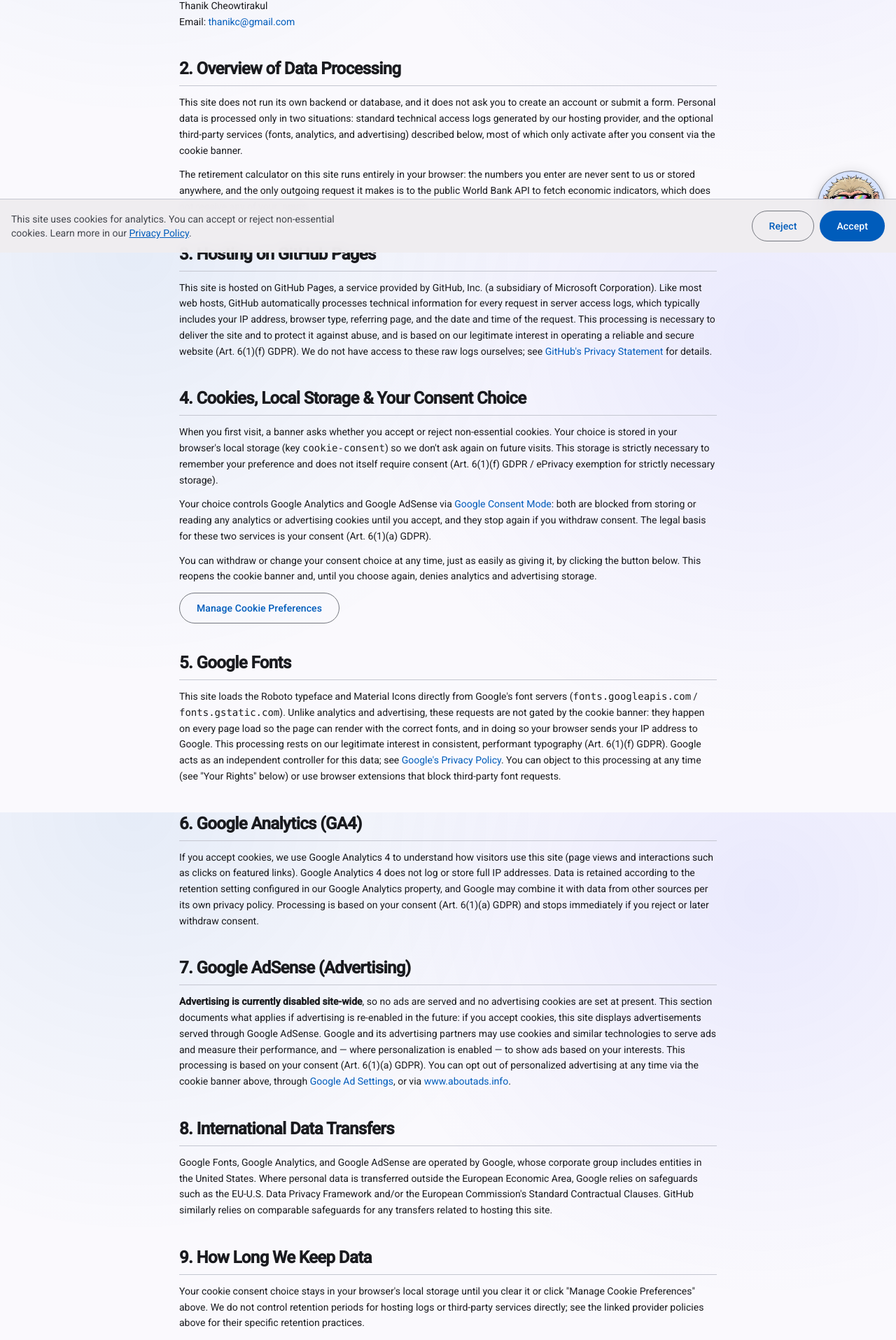
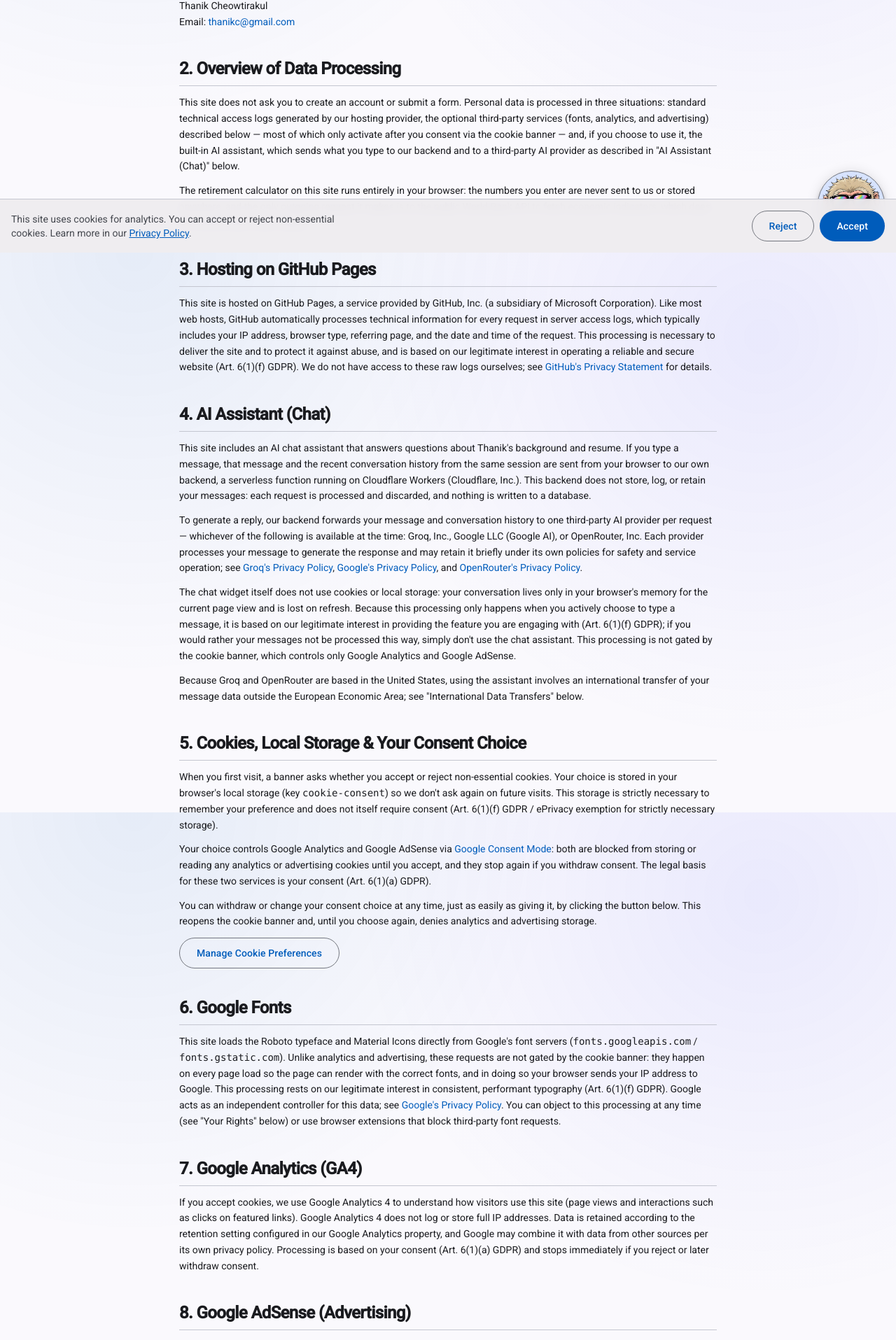
Before and after one commit to thanikc/thanikc.github.io, an Angular app in the folder apps/ui/: page /privacy-policy in a window 1280 px wide. Shown: the part 439-2354 px from the top of the page at 70% size. Built offline with nearby package versions, Linux system fonts and the light colour scheme.

Commit message:
feat(privacy): update privacy policy to include AI assistant

```diff
--- a/apps/ui/src/app/domains/privacy/privacy-policy.component.html
+++ b/apps/ui/src/app/domains/privacy/privacy-policy.component.html
@@ -8,8 +8,9 @@
     This Privacy Policy explains what personal data is processed when you visit
     <strong>thanikc.github.io</strong> ("this site"), why it is processed, and what rights you have
     under the EU General Data Protection Regulation (GDPR). This site is a personal portfolio: it
-    has no user accounts, no comment sections, and no contact forms, so almost all data processing
-    described below comes from hosting the site and from the third-party services listed.
+    has no user accounts, no comment sections, and no contact forms. Data processing described below
+    comes from hosting the site, from the third-party services listed, and from the built-in AI
+    assistant if you choose to use it.
   </p>
 
   <section class="space-y-3">
@@ -29,11 +30,12 @@
       2. Overview of Data Processing
     </h2>
     <p class="policy-body leading-relaxed">
-      This site does not run its own backend or database, and it does not ask you to create an
-      account or submit a form. Personal data is processed only in two situations: standard
-      technical access logs generated by our hosting provider, and the optional third-party services
-      (fonts, analytics, and advertising) described below, most of which only activate after you
-      consent via the cookie banner.
+      This site does not ask you to create an account or submit a form. Personal data is processed
+      in three situations: standard technical access logs generated by our hosting provider, the
+      optional third-party services (fonts, analytics, and advertising) described below — most of
+      which only activate after you consent via the cookie banner — and, if you choose to use it,
+      the built-in AI assistant, which sends what you type to our backend and to a third-party AI
+      provider as described in "AI Assistant (Chat)" below.
     </p>
     <p class="policy-body leading-relaxed">
       The retirement calculator on this site runs entirely in your browser: the numbers you enter
@@ -67,7 +69,62 @@
 
   <section class="space-y-3">
     <h2 class="text-2xl font-bold tracking-tight pb-2 border-b policy-heading">
-      4. Cookies, Local Storage &amp; Your Consent Choice
+      4. AI Assistant (Chat)
+    </h2>
+    <p class="policy-body leading-relaxed">
+      This site includes an AI chat assistant that answers questions about Thanik's background and
+      resume. If you type a message, that message and the recent conversation history from the same
+      session are sent from your browser to our own backend, a serverless function running on
+      Cloudflare Workers (Cloudflare, Inc.). This backend does not store, log, or retain your
+      messages: each request is processed and discarded, and nothing is written to a database.
+    </p>
+    <p class="policy-body leading-relaxed">
+      To generate a reply, our backend forwards your message and conversation history to one
+      third-party AI provider per request — whichever of the following is available at the time:
+      Groq, Inc., Google LLC (Google AI), or OpenRouter, Inc. Each provider processes your message
+      to generate the response and may retain it briefly under its own policies for safety and
+      service operation; see
+      <a
+        class="policy-link"
+        href="https://groq.com/privacy-policy"
+        target="_blank"
+        rel="noopener noreferrer"
+        >Groq's Privacy Policy</a
+      >,
+      <a
+        class="policy-link"
+        href="https://policies.google.com/privacy"
+        target="_blank"
+        rel="noopener noreferrer"
+        >Google's Privacy Policy</a
+      >, and
+      <a
+        class="policy-link"
+        href="https://openrouter.ai/privacy"
+        target="_blank"
+        rel="noopener noreferrer"
+        >OpenRouter's Privacy Policy</a
+      >.
+    </p>
+    <p class="policy-body leading-relaxed">
+      The chat widget itself does not use cookies or local storage: your conversation lives only in
+      your browser's memory for the current page view and is lost on refresh. Because this
+      processing only happens when you actively choose to type a message, it is based on our
+      legitimate interest in providing the feature you are engaging with (Art. 6(1)(f) GDPR); if you
+      would rather your messages not be processed this way, simply don't use the chat assistant.
+      This processing is not gated by the cookie banner, which controls only Google Analytics and
+      Google AdSense.
+    </p>
+    <p class="policy-body leading-relaxed">
+      Because Groq and OpenRouter are based in the United States, using the assistant involves an
+      international transfer of your message data outside the European Economic Area; see
+      "International Data Transfers" below.
+    </p>
+  </section>
+
+  <section class="space-y-3">
+    <h2 class="text-2xl font-bold tracking-tight pb-2 border-b policy-heading">
+      5. Cookies, Local Storage &amp; Your Consent Choice
     </h2>
     <p class="policy-body leading-relaxed">
       When you first visit, a banner asks whether you accept or reject non-essential cookies. Your
@@ -99,7 +156,7 @@
   </section>
 
   <section class="space-y-3">
-    <h2 class="text-2xl font-bold tracking-tight pb-2 border-b policy-heading">5. Google Fonts</h2>
+    <h2 class="text-2xl font-bold tracking-tight pb-2 border-b policy-heading">6. Google Fonts</h2>
     <p class="policy-body leading-relaxed">
       This site loads the Roboto typeface and Material Icons directly from Google's font servers
       (<code>fonts.googleapis.com</code> / <code>fonts.gstatic.com</code>). Unlike analytics and
@@ -120,7 +177,7 @@
 
   <section class="space-y-3">
     <h2 class="text-2xl font-bold tracking-tight pb-2 border-b policy-heading">
-      6. Google Analytics (GA4)
+      7. Google Analytics (GA4)
     </h2>
     <p class="policy-body leading-relaxed">
       If you accept cookies, we use Google Analytics 4 to understand how visitors use this site
@@ -134,7 +191,7 @@
 
   <section class="space-y-3">
     <h2 class="text-2xl font-bold tracking-tight pb-2 border-b policy-heading">
-      7. Google AdSense (Advertising)
+      8. Google AdSense (Advertising)
     </h2>
     <p class="policy-body leading-relaxed">
       <strong>Advertising is currently disabled site-wide</strong>, so no ads are served and no
@@ -164,32 +221,35 @@
 
   <section class="space-y-3">
     <h2 class="text-2xl font-bold tracking-tight pb-2 border-b policy-heading">
-      8. International Data Transfers
+      9. International Data Transfers
     </h2>
     <p class="policy-body leading-relaxed">
       Google Fonts, Google Analytics, and Google AdSense are operated by Google, whose corporate
-      group includes entities in the United States. Where personal data is transferred outside the
-      European Economic Area, Google relies on safeguards such as the EU-U.S. Data Privacy Framework
-      and/or the European Commission's Standard Contractual Clauses. GitHub similarly relies on
-      comparable safeguards for any transfers related to hosting this site.
+      group includes entities in the United States. If you use the AI chat assistant, Groq, Inc. and
+      OpenRouter, Inc. (both US-based) may also process your message data, and Cloudflare, Inc.
+      (also US-based) runs the backend that relays it. Where personal data is transferred outside
+      the European Economic Area, these providers rely on safeguards such as the EU-U.S. Data
+      Privacy Framework and/or the European Commission's Standard Contractual Clauses. GitHub
+      similarly relies on comparable safeguards for any transfers related to hosting this site.
     </p>
   </section>
 
   <section class="space-y-3">
     <h2 class="text-2xl font-bold tracking-tight pb-2 border-b policy-heading">
-      9. How Long We Keep Data
+      10. How Long We Keep Data
     </h2>
     <p class="policy-body leading-relaxed">
       Your cookie consent choice stays in your browser's local storage until you clear it or click
-      "Manage Cookie Preferences" above. We do not control retention periods for hosting logs or
-      third-party services directly; see the linked provider policies above for their specific
-      retention practices.
+      "Manage Cookie Preferences" above. Chat messages are not stored by us at all — they exist only
+      in your browser's memory during your session and in the backend's memory for the duration of a
+      single request. We do not control retention periods for hosting logs or third-party services
+      directly; see the linked provider policies above for their specific retention practices.
     </p>
   </section>
 
   <section class="space-y-3">
     <h2 class="text-2xl font-bold tracking-tight pb-2 border-b policy-heading">
-      10. Your Rights Under the GDPR
+      11. Your Rights Under the GDPR
     </h2>
     <p class="policy-body leading-relaxed">
       Subject to the conditions set out in the GDPR, you have the right to:
@@ -219,7 +279,7 @@
 
   <section class="space-y-3">
     <h2 class="text-2xl font-bold tracking-tight pb-2 border-b policy-heading">
-      11. Changes to This Policy
+      12. Changes to This Policy
     </h2>
     <p class="policy-body leading-relaxed">
       We may update this policy if the site's use of data processors changes. The "Last updated"
@@ -228,7 +288,7 @@
   </section>
 
   <section class="space-y-3">
-    <h2 class="text-2xl font-bold tracking-tight pb-2 border-b policy-heading">12. Contact</h2>
+    <h2 class="text-2xl font-bold tracking-tight pb-2 border-b policy-heading">13. Contact</h2>
     <p class="policy-body leading-relaxed">
       Questions about this policy or your data can be sent to
       <a class="policy-link" [href]="'mailto:' + contactEmail">{{ contactEmail }}</a
--- a/apps/ui/src/app/domains/privacy/privacy-policy.component.ts
+++ b/apps/ui/src/app/domains/privacy/privacy-policy.component.ts
@@ -13,7 +13,7 @@
   private readonly consent = inject(CookieConsentService);
 
   // Static legal content: no reactivity needed.
-  readonly lastUpdated = 'August 20, 2026';
+  readonly lastUpdated = 'September 11, 2026';
   readonly contactEmail = 'thanikc@gmail.com';
 
   reopenCookieBanner(): void {
```
